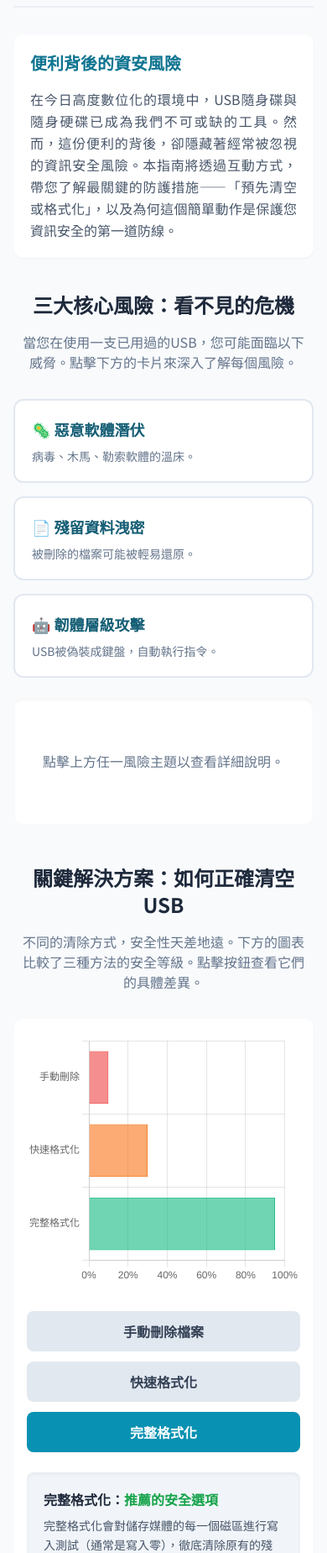
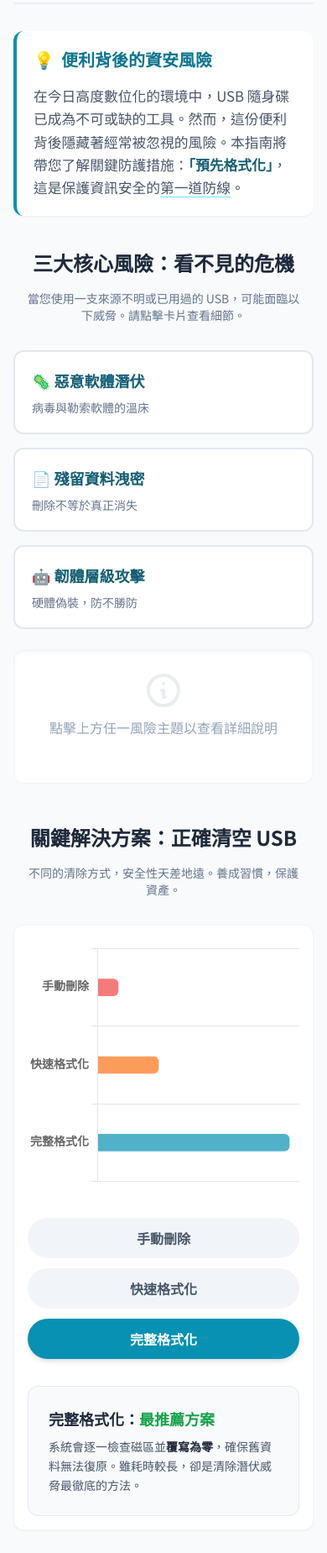
Before and after one commit to UcYuli/UsbProtect, a plain HTML site: page index.html in a window 390 px wide. Shown: the part 151-2000 px from the top of the page at 84% size. Drawn offline with nearby package versions, Linux system fonts and the light colour scheme.

Commit message:
Update index.html

```diff
--- a/index.html
+++ b/index.html
@@ -20,6 +20,7 @@
     <style>
         body {
             font-family: 'Noto Sans TC', sans-serif;
+            -webkit-tap-highlight-color: transparent;
         }
         .chart-container {
             position: relative;
@@ -43,88 +44,103 @@
             overflow: hidden;
             transition: max-height 0.5s ease-in-out;
         }
+        /* 優化手機閱讀：避免兩端對齊在字數少時產生奇怪間距 */
+        .readable-text {
+            text-align: left;
+            word-break: break-all;
+        }
+        @media (min-width: 640px) {
+            .readable-text {
+                text-align: justify;
+            }
+        }
     </style>
 </head>
 <body class="bg-slate-50 text-slate-800">
 
     <div class="container mx-auto p-4 sm:p-6 md:p-8 max-w-5xl">
 
-        <!-- 手機專用標頭 (Mobile Header - 僅在小螢幕顯示) -->
+        <!-- 手機專用標頭 (Mobile Header) -->
         <header class="block md:hidden text-center py-6 mb-8 border-b-2 border-slate-200/60">
-            <p class="text-sm font-bold text-slate-500 mb-2 tracking-widest">花蓮縣玉里地政事務所</p>
-            <h1 class="text-2xl sm:text-3xl font-bold text-cyan-800 leading-snug">
-                USB儲存媒體<br>資訊安全互動指南
+            <p class="text-xs font-bold text-slate-400 mb-2 tracking-[0.2em]">花蓮縣玉里地政事務所</p>
+            <h1 class="text-2xl sm:text-3xl font-bold text-cyan-800 leading-snug px-4">
+                USB儲存媒體<br><span class="text-cyan-600">資訊安全</span>互動指南
             </h1>
         </header>
 
-        <!-- 電腦版標頭 (Desktop Header - 僅在中大螢幕顯示) -->
+        <!-- 電腦版標頭 (Desktop Header) -->
         <header class="hidden md:flex flex-col items-center justify-center py-10 mb-6 space-y-6">
-
          <!-- Logo -->
          <img src="https://ws.hl.gov.tw/001/Upload/404/sites/pagebackimage/fff729bd-7167-4ee5-a6b9-98742ea754ce.gif"
          alt="花蓮縣玉里地政事務所"
          class="h-24 w-auto object-contain">
-
          <!-- 主標題 -->
          <h1 class="text-4xl lg:text-5xl font-bold text-cyan-800 tracking-tight text-center leading-snug">
              USB儲存媒體資訊安全互動指南
          </h1>
-
         </header>
 
         <main>
             <!-- Introduction Section -->
-            <section id="intro" class="mb-10 md:mb-16 bg-white p-5 sm:p-6 md:p-8 rounded-xl shadow-sm">
-                <h2 class="text-xl sm:text-2xl font-bold text-cyan-700 mb-4">便利背後的資安風險</h2>
-                <p class="text-slate-600 leading-relaxed text-justify sm:text-left">
-                    在今日高度數位化的環境中，USB隨身碟與隨身硬碟已成為我們不可或缺的工具。然而，這份便利的背後，卻隱藏著經常被忽視的資訊安全風險。本指南將透過互動方式，帶您了解最關鍵的防護措施——「預先清空或格式化」，以及為何這個簡單動作是保護您資訊安全的第一道防線。
+            <section id="intro" class="mb-10 md:mb-16 bg-white p-5 sm:p-8 rounded-xl shadow-sm border-l-4 border-cyan-600">
+                <h2 class="text-xl sm:text-2xl font-bold text-cyan-700 mb-4 flex items-center">
+                    <span class="mr-2">💡</span>便利背後的資安風險
+                </h2>
+                <p class="text-slate-600 leading-relaxed readable-text text-[1.05rem]">
+                    在今日高度數位化的環境中，USB 隨身碟已成為不可或缺的工具。然而，這份便利背後隱藏著經常被忽視的風險。本指南將帶您了解關鍵防護措施：<span class="text-cyan-800 font-bold">「預先格式化」</span>，這是保護資訊安全的<span class="underline decoration-cyan-300 underline-offset-4">第一道防線</span>。
                 </p>
             </section>
 
             <!-- Risks Section -->
             <section id="risks" class="mb-12 md:mb-16">
-                <h2 class="text-2xl md:text-3xl font-bold text-center mb-4 md:mb-8">三大核心風險：看不見的危機</h2>
-                <p class="text-center text-slate-500 mb-8 md:mb-10 max-w-3xl mx-auto px-2">當您在使用一支已用過的USB，您可能面臨以下威脅。點擊下方的卡片來深入了解每個風險。</p>
+                <h2 class="text-2xl md:text-3xl font-bold text-center mb-4 md:mb-8 text-slate-800">三大核心風險：看不見的危機</h2>
+                <p class="text-center text-slate-500 mb-8 md:mb-10 max-w-2xl mx-auto px-4 text-sm sm:text-base">
+                    當您使用一支來源不明或已用過的 USB，可能面臨以下威脅。請點擊卡片查看細節。
+                </p>
 
                 <div class="grid grid-cols-1 sm:grid-cols-2 md:grid-cols-3 gap-4 md:gap-6 mb-6">
-                    <div id="risk-card-1" class="content-card border-2 border-slate-200 bg-white p-5 md:p-6 rounded-xl cursor-pointer hover:shadow-lg hover:border-cyan-500 active:scale-95 sm:active:scale-100">
+                    <div id="risk-card-1" class="content-card border-2 border-slate-200 bg-white p-5 md:p-6 rounded-xl cursor-pointer hover:shadow-lg hover:border-cyan-500 active:bg-cyan-50 transition-all">
                         <h3 class="text-lg md:text-xl font-bold text-cyan-800 mb-2">🦠 惡意軟體潛伏</h3>
-                        <p class="text-slate-500 text-sm md:text-base">病毒、木馬、勒索軟體的溫床。</p>
+                        <p class="text-slate-500 text-sm md:text-base">病毒與勒索軟體的溫床</p>
                     </div>
-                    <div id="risk-card-2" class="content-card border-2 border-slate-200 bg-white p-5 md:p-6 rounded-xl cursor-pointer hover:shadow-lg hover:border-cyan-500 active:scale-95 sm:active:scale-100">
+                    <div id="risk-card-2" class="content-card border-2 border-slate-200 bg-white p-5 md:p-6 rounded-xl cursor-pointer hover:shadow-lg hover:border-cyan-500 active:bg-cyan-50 transition-all">
                         <h3 class="text-lg md:text-xl font-bold text-cyan-800 mb-2">📄 殘留資料洩密</h3>
-                        <p class="text-slate-500 text-sm md:text-base">被刪除的檔案可能被輕易還原。</p>
+                        <p class="text-slate-500 text-sm md:text-base">刪除不等於真正消失</p>
                     </div>
-                    <div id="risk-card-3" class="content-card border-2 border-slate-200 bg-white p-5 md:p-6 rounded-xl cursor-pointer hover:shadow-lg hover:border-cyan-500 active:scale-95 sm:active:scale-100 sm:col-span-2 md:col-span-1">
+                    <div id="risk-card-3" class="content-card border-2 border-slate-200 bg-white p-5 md:p-6 rounded-xl cursor-pointer hover:shadow-lg hover:border-cyan-500 active:bg-cyan-50 transition-all sm:col-span-2 md:col-span-1">
                         <h3 class="text-lg md:text-xl font-bold text-cyan-800 mb-2">🤖 韌體層級攻擊</h3>
-                        <p class="text-slate-500 text-sm md:text-base">USB被偽裝成鍵盤，自動執行指令。</p>
+                        <p class="text-slate-500 text-sm md:text-base">硬體偽裝，防不勝防</p>
                     </div>
                 </div>
 
-                <div id="risk-details" class="bg-white p-6 rounded-xl shadow-inner min-h-[150px] flex items-center justify-center transition-opacity duration-300">
-                    <p class="text-slate-500 text-center">點擊上方任一風險主題以查看詳細說明。</p>
+                <div id="risk-details" class="bg-white p-6 sm:p-8 rounded-xl shadow-inner min-h-[160px] border border-slate-100 transition-all duration-300">
+                    <div class="text-slate-400 text-center flex flex-col items-center">
+                        <svg class="w-12 h-12 mb-2 opacity-20" fill="none" stroke="currentColor" viewBox="0 0 24 24"><path stroke-linecap="round" stroke-linejoin="round" stroke-width="2" d="M13 16h-1v-4h-1m1-4h.01M21 12a9 9 0 11-18 0 9 9 0 0118 0z"></path></svg>
+                        <p>點擊上方任一風險主題以查看詳細說明</p>
+                    </div>
                 </div>
             </section>
 
             <!-- Formatting Section -->
             <section id="formatting" class="mb-12 md:mb-16">
-                <h2 class="text-2xl md:text-3xl font-bold text-center mb-4">關鍵解決方案：如何正確清空USB</h2>
-                <p class="text-center text-slate-500 mb-8 md:mb-10 max-w-3xl mx-auto px-2">不同的清除方式，安全性天差地遠。下方的圖表比較了三種方法的安全等級。點擊按鈕查看它們的具體差異。</p>
+                <h2 class="text-2xl md:text-3xl font-bold text-center mb-4">關鍵解決方案：正確清空 USB</h2>
+                <p class="text-center text-slate-500 mb-8 md:mb-10 max-w-3xl mx-auto px-4 text-sm">
+                    不同的清除方式，安全性天差地遠。養成習慣，保護資產。
+                </p>
 
-                <div class="bg-white p-4 sm:p-6 md:p-8 rounded-xl shadow-sm">
+                <div class="bg-white p-4 sm:p-8 rounded-xl shadow-sm border border-slate-100">
                     <div class="chart-container mb-8">
                         <canvas id="formatChart"></canvas>
                     </div>
 
-                    <!-- 響應式按鈕群組：手機上垂直排列全寬，平板以上水平排列 -->
-                    <div class="flex flex-col sm:flex-row flex-wrap justify-center gap-3 mb-6">
-                        <button id="format-btn-1" class="format-btn w-full sm:w-auto bg-slate-200 text-slate-700 font-semibold py-3 sm:py-2 px-4 rounded-lg hover:bg-slate-300 transition focus:outline-none focus:ring-2 focus:ring-slate-400 focus:ring-offset-1">手動刪除檔案</button>
-                        <button id="format-btn-2" class="format-btn w-full sm:w-auto bg-slate-200 text-slate-700 font-semibold py-3 sm:py-2 px-4 rounded-lg hover:bg-slate-300 transition focus:outline-none focus:ring-2 focus:ring-slate-400 focus:ring-offset-1">快速格式化</button>
-                        <button id="format-btn-3" class="format-btn w-full sm:w-auto bg-cyan-600 text-white font-semibold py-3 sm:py-2 px-4 rounded-lg hover:bg-cyan-700 transition focus:outline-none focus:ring-2 focus:ring-cyan-500 focus:ring-offset-1">完整格式化</button>
+                    <div class="flex flex-col sm:flex-row flex-wrap justify-center gap-3 mb-8">
+                        <button id="format-btn-1" class="format-btn w-full sm:w-auto bg-slate-100 text-slate-600 font-bold py-3 px-6 rounded-full hover:bg-slate-200 transition-all">手動刪除</button>
+                        <button id="format-btn-2" class="format-btn w-full sm:w-auto bg-slate-100 text-slate-600 font-bold py-3 px-6 rounded-full hover:bg-slate-200 transition-all">快速格式化</button>
+                        <button id="format-btn-3" class="format-btn w-full sm:w-auto bg-cyan-600 text-white font-bold py-3 px-6 rounded-full hover:bg-cyan-700 shadow-md transition-all">完整格式化</button>
                     </div>
 
-                    <div id="format-details" class="bg-slate-100 p-5 sm:p-6 rounded-lg shadow-inner min-h-[150px]">
-                        <!-- Details will be injected here -->
+                    <div id="format-details" class="bg-slate-50 p-6 rounded-xl border border-slate-200 min-h-[140px]">
+                        <!-- Details injected here -->
                     </div>
                 </div>
             </section>
@@ -132,20 +148,24 @@
             <!-- Rules Section -->
             <section id="rules" class="mb-12 md:mb-16">
                 <h2 class="text-2xl md:text-3xl font-bold text-center mb-4 md:mb-8">四大安全守則：建立良好習慣</h2>
-                <p class="text-center text-slate-500 mb-8 md:mb-10 max-w-3xl mx-auto px-2">除了格式化，遵循以下守則能更全面地保護您的資訊安全。點擊各項守則以展開說明。</p>
+                <p class="text-center text-slate-500 mb-8 md:mb-10 max-w-3xl mx-auto px-4 text-sm">
+                    除格式化外，請遵循以下日常守則。
+                </p>
 
                 <div id="accordion-container" class="space-y-3 sm:space-y-4">
-                    <!-- Accordion items will be injected here -->
+                    <!-- Accordion items injected here -->
                 </div>
             </section>
 
         </main>
 
         <!-- Footer -->
-        <footer class="text-center py-8 mt-4 md:mt-8 border-t border-slate-200">
-            <h3 class="text-lg md:text-xl font-bold text-cyan-800 mb-4">結論：零信任，始於格式化</h3>
-            <p class="text-slate-600 max-w-3xl mx-auto px-4 text-justify sm:text-center">
-                永遠不要假設一支USB是乾淨的。養成「先格式化，再使用」的習慣，是成本最低、效益最高的資安投資。資訊安全，始於您插入USB前的那一個深思熟慮的決定。
+        <footer class="text-center py-10 mt-8 border-t border-slate-200">
+            <div class="inline-block bg-cyan-50 px-6 py-2 rounded-full mb-4">
+                <span class="text-cyan-800 font-bold text-sm md:text-base">💡 結論：零信任，始於格式化</span>
+            </div>
+            <p class="text-slate-500 max-w-2xl mx-auto px-4 leading-relaxed readable-text text-sm sm:text-base">
+                永遠不要假設 USB 是乾淨的。養成<span class="text-slate-800 font-bold">「先格式化，再使用」</span>的習慣，是效益最高的資安投資。
             </p>
         </footer>
     </div>
@@ -155,40 +175,40 @@
 
             const riskData = {
                 "risk-1": {
-                    title: "🦠 惡意軟體的潛伏與擴散",
-                    content: "這是最常見也最危險的威脅。惡意程式（如病毒、勒索軟體）可以偽裝成任何檔案，甚至隱藏起來。當您在電腦上插入受感染的USB並點擊檔案，都可能觸發惡意軟體，使其感染您的電腦，進而竊取密碼、加密檔案，甚至攻擊整個內部網路。"
+                    title: "🦠 惡意軟體潛伏與擴散",
+                    content: "這是最常見的威脅。惡意程式（如病毒、勒索軟體）可以偽裝成任何檔案。插入受感染的 USB 後，程式可能在背景<span class='text-cyan-800 font-bold'>自動執行</span>，進而感染電腦、竊取密碼或加密您的檔案。"
                 },
                 "risk-2": {
                     title: "📄 殘留資料的洩密風險",
-                    content: "按下「刪除」鍵不代表檔案永遠消失。它只是將檔案的「索引」移除，實際資料仍然存在。駭客或有心人士能輕易使用資料救援軟體，將這些被「刪除」的檔案完整還原，導致個人隱私或公司機密外洩。"
+                    content: "按下「刪除」不代表資料消失，只是移除索引。有心人士能輕易使用<span class='text-cyan-800 font-bold'>救援軟體</span>還原檔案。若該 USB 曾存過機密公文或私人照片，將面臨外洩風險。"
                 },
                 "risk-3": {
-                    title: "🤖 韌體層級的攻擊 (BadUSB)",
-                    content: "這是一種高階且隱蔽的攻擊。攻擊者可修改USB的韌體，使其在插入電腦時被偽裝成鍵盤等設備。接著，它就能在背景自動執行惡意指令，如下載病毒或破壞系統，而使用者完全無法察覺。單純刪除檔案對此完全無效。"
+                    title: "🤖 韌體層級攻擊 (BadUSB)",
+                    content: "高階且隱蔽的攻擊方式。攻擊者修改 USB 內部的<span class='text-cyan-800 font-bold'>控制晶片</span>，使其被電腦誤認為鍵盤，進而自動輸入指令下載病毒。單純刪除檔案對此完全無效。"
                 }
             };
 
             const formatData = {
                 "format-1": {
-                    title: "手動刪除檔案：<span class='text-red-600 font-bold'>極度不安全</span>",
-                    content: "如前所述，這只是假性刪除，僅移除檔案索引，實際資料仍可輕易被專業軟體還原。這是最不可靠的作法。"
+                    title: "手動刪除：<span class='text-red-500'>風險最高</span>",
+                    content: "僅移除路徑標記，<span class='text-slate-800 font-bold'>資料本體仍留在磁區上</span>。對病毒與隱藏檔幾乎沒有防護力，極易被救援復原。"
                 },
                 "format-2": {
-                    title: "快速格式化：<span class='text-orange-500 font-bold'>相對不安全</span>",
-                    content: "此操作同樣只清除檔案索引表，並未真正清除資料。雖然比手動刪除好一些，但資料仍有極高機率被還原，不建議用於處理機敏資料。"
+                    title: "快速格式化：<span class='text-orange-500'>中度風險</span>",
+                    content: "重置檔案系統表，速度快但<span class='text-slate-800 font-bold'>不抹除磁區數據</span>。雖然能清除部分病毒，但專業軟體仍能找回大部分原始資料。"
                 },
                 "format-3": {
-                    title: "完整格式化：<span class='text-green-600 font-bold'>推薦的安全選項</span>",
-                    content: "完整格式化會對儲存媒體的每一個磁區進行寫入測試（通常是寫入零），徹底清除原有的殘留資料。雖然花費時間較長，但這是確保資料無法被輕易還原的最有效方法。"
+                    title: "完整格式化：<span class='text-green-600'>最推薦方案</span>",
+                    content: "系統會逐一檢查磁區並<span class='text-slate-800 font-bold'>覆寫為零</span>，確保舊資料無法復原。雖耗時較長，卻是清除潛伏威脅最徹底的方法。"
                 }
             };
 
             const rulesData = [
-                { title: "來源不明，絕對不用", content: "不要使用任何來路不明的USB裝置，無論是在路上撿到的、或是陌生人提供的。這類裝置極有可能是惡意攻擊的誘餌。" },
-                { title: "公私分明，專碟專用", content: "盡量將工作用與私人用的USB儲存媒體分開，避免因私人使用不慎而將威脅帶入工作環境，反之亦然。" },
-                { title: "安裝並更新防毒軟體", content: "確保您的電腦安裝了信譽良好的防毒軟體，並隨時保持在最新版本。開啟防毒軟體的「即時掃描」功能，使其在USB裝置插入時自動進行偵測。" },
-                { title: "定期備份重要資料", content: "USB儲存媒體並非永久可靠，它們有使用壽命，也可能遺失或損壞。請務必將重要資料以「3-2-1原則」（至少三份備份、使用兩種不同媒介、其中一份異地存放）進行備份。" },
-                ];
+                { title: "來源不明，絕對不用", content: "路邊撿到或來路不明的贈品 USB 可能是攻擊誘餌。務必拒絕插入辦公電腦。" },
+                { title: "公私分明，專碟專用", content: "建議將公務與個人用 USB 分開。避免個人電腦的病毒透過 USB 帶回辦公環境。" },
+                { title: "防毒掃描，即時防護", content: "確保電腦防毒軟體為最新版本，並開啟「自動掃描 USB 裝置」功能。" },
+                { title: "定期備份，3-2-1 原則", content: "USB 屬易損品。重要資料應存放三份，使用兩種媒介，且其中一份需異地保存。" },
+            ];
 
             // Risk Section Logic
             const riskCards = document.querySelectorAll('.content-card');
@@ -196,8 +216,8 @@
 
             riskCards.forEach(card => {
                 card.addEventListener('click', () => {
-                    riskCards.forEach(c => c.classList.remove('border-cyan-500', 'shadow-lg'));
-                    card.classList.add('border-cyan-500', 'shadow-lg');
+                    riskCards.forEach(c => c.classList.remove('border-cyan-500', 'shadow-lg', 'bg-cyan-50'));
+                    card.classList.add('border-cyan-500', 'shadow-lg', 'bg-cyan-50');
 
                     const riskId = card.id.replace('-card', '');
                     const data = riskData[riskId];
@@ -205,13 +225,14 @@
                     riskDetailsContainer.style.opacity = 0;
                     setTimeout(() => {
                         riskDetailsContainer.innerHTML = `
-                            <div class="text-left">
+                            <div class="text-left animate-fade-in">
+                                <p class="text-xs font-bold text-cyan-600 mb-1 uppercase tracking-wider">Risk Details</p>
                                 <h4 class="text-lg md:text-xl font-bold text-cyan-800 mb-3">${data.title}</h4>
-                                <p class="text-slate-600 leading-relaxed">${data.content}</p>
+                                <p class="text-slate-600 leading-relaxed readable-text">${data.content}</p>
                             </div>
                         `;
                         riskDetailsContainer.style.opacity = 1;
-                    }, 300);
+                    }, 200);
                 });
             });
 
@@ -222,16 +243,18 @@
             function updateFormatDetails(formatId) {
                 const data = formatData[formatId];
                 formatDetailsContainer.innerHTML = `
-                    <h4 class="text-base sm:text-lg font-bold mb-2">${data.title}</h4>
-                    <p class="text-slate-600 leading-relaxed text-sm sm:text-base">${data.content}</p>
+                    <div class="animate-fade-in">
+                        <h4 class="text-lg font-bold mb-2 text-slate-800">${data.title}</h4>
+                        <p class="text-slate-600 leading-relaxed text-sm sm:text-base">${data.content}</p>
+                    </div>
                 `;
                 formatBtns.forEach(b => {
-                    b.classList.remove('bg-cyan-600', 'text-white');
-                    b.classList.add('bg-slate-200', 'text-slate-700');
+                    b.classList.remove('bg-cyan-600', 'text-white', 'shadow-md');
+                    b.classList.add('bg-slate-100', 'text-slate-600');
                 });
                 const activeBtn = document.getElementById(formatId.replace('format', 'format-btn'));
-                activeBtn.classList.add('bg-cyan-600', 'text-white');
-                activeBtn.classList.remove('bg-slate-200', 'text-slate-700');
+                activeBtn.classList.add('bg-cyan-600', 'text-white', 'shadow-md');
+                activeBtn.classList.remove('bg-slate-100', 'text-slate-600');
             }
 
             formatBtns.forEach(btn => {
@@ -241,7 +264,6 @@
                 });
             });
 
-            // Initial state for format section
             updateFormatDetails('format-3');
 
             // Chart.js Logic
@@ -251,19 +273,15 @@
                 data: {
                     labels: ['手動刪除', '快速格式化', '完整格式化'],
                     datasets: [{
-                        label: '安全等級',
+                        label: '安全評分',
                         data: [10, 30, 95],
                         backgroundColor: [
-                            'rgba(239, 68, 68, 0.6)',
-                            'rgba(249, 115, 22, 0.6)',
-                            'rgba(16, 185, 129, 0.6)'
+                            'rgba(239, 68, 68, 0.7)',
+                            'rgba(249, 115, 22, 0.7)',
+                            'rgba(8, 145, 178, 0.7)'
                         ],
-                        borderColor: [
-                            'rgba(239, 68, 68, 1)',
-                            'rgba(249, 115, 22, 1)',
-                            'rgba(16, 185, 129, 1)'
-                        ],
-                        borderWidth: 1
+                        borderRadius: 6,
+                        barThickness: window.innerWidth < 640 ? 20 : 35
                     }]
                 },
                 options: {
@@ -271,41 +289,12 @@
                     responsive: true,
                     maintainAspectRatio: false,
                     scales: {
-                        x: {
-                            beginAtZero: true,
-                            max: 100,
-                            ticks: {
-                                callback: function(value) {
-                                    return value + '%'
-                                }
-                            }
-                        },
-                        y: {
-                            ticks: {
-                                font: {
-                                    size: window.innerWidth < 640 ? 12 : 14 // 依螢幕寬度縮放圖表字體
-                                }
-                            }
-                        }
+                        x: { beginAtZero: true, max: 100, display: false },
+                        y: { ticks: { font: { weight: 'bold', size: 14 } } }
                     },
                     plugins: {
-                        legend: {
-                            display: false
-                        },
-                        tooltip: {
-                            callbacks: {
-                                label: function(context) {
-                                    let label = context.dataset.label || '';
-                                    if (label) {
-                                        label += ': ';
-                                    }
-                                    if (context.parsed.x !== null) {
-                                        label += context.parsed.x + '%';
-                                    }
-                                    return label;
-                                }
-                            }
-                        }
+                        legend: { display: false },
+                        tooltip: { enabled: true }
                     }
                 }
             });
@@ -314,14 +303,18 @@
             const accordionContainer = document.getElementById('accordion-container');
             rulesData.forEach((rule, index) => {
                 const item = document.createElement('div');
-                item.classList.add('bg-white', 'rounded-xl', 'shadow-sm', 'overflow-hidden');
+                item.classList.add('bg-white', 'rounded-xl', 'shadow-sm', 'overflow-hidden', 'border', 'border-slate-100');
                 item.innerHTML = `
                     <div class="accordion-header flex justify-between items-center p-4 sm:p-5 cursor-pointer hover:bg-slate-50 transition-colors">
-                        <h4 class="font-bold text-base sm:text-lg text-cyan-800">${index + 1}. ${rule.title}</h4>
-                        <span class="accordion-icon text-2xl text-cyan-600 font-light transition-transform duration-300 transform">+</span>
+                        <h4 class="font-bold text-base sm:text-lg text-slate-700">
+                            <span class="text-cyan-600 mr-2">${index + 1}.</span>${rule.title}
+                        </h4>
+                        <span class="accordion-icon text-xl text-cyan-600 transition-transform duration-300">+</span>
                     </div>
                     <div class="accordion-content">
-                        <p class="p-4 sm:p-5 pt-0 text-slate-600 leading-relaxed text-sm sm:text-base">${rule.content}</p>
+                        <div class="p-4 sm:p-5 pt-0 text-slate-500 leading-relaxed text-sm sm:text-base border-t border-slate-50 mt-2 italic">
+                            ${rule.content}
+                        </div>
                     </div>
                 `;
                 accordionContainer.appendChild(item);
@@ -332,24 +325,20 @@
                 header.addEventListener('click', () => {
                     const content = header.nextElementSibling;
                     const icon = header.querySelector('.accordion-icon');
-
                     if (content.style.maxHeight) {
                         content.style.maxHeight = null;
                         icon.style.transform = 'rotate(0deg)';
                     } else {
-                        // Optional: close other accordions
                         document.querySelectorAll('.accordion-content').forEach(c => c.style.maxHeight = null);
                         document.querySelectorAll('.accordion-icon').forEach(i => i.style.transform = 'rotate(0deg)');
-
                         content.style.maxHeight = content.scrollHeight + "px";
                         icon.style.transform = 'rotate(45deg)';
                     }
                 });
             });
 
-            // 監聽視窗縮放以重新渲染圖表字體大小
             window.addEventListener('resize', () => {
-                 formatChart.options.scales.y.ticks.font.size = window.innerWidth < 640 ? 12 : 14;
+                 formatChart.options.datasets[0].barThickness = window.innerWidth < 640 ? 20 : 35;
                  formatChart.update();
             });
         });
```
